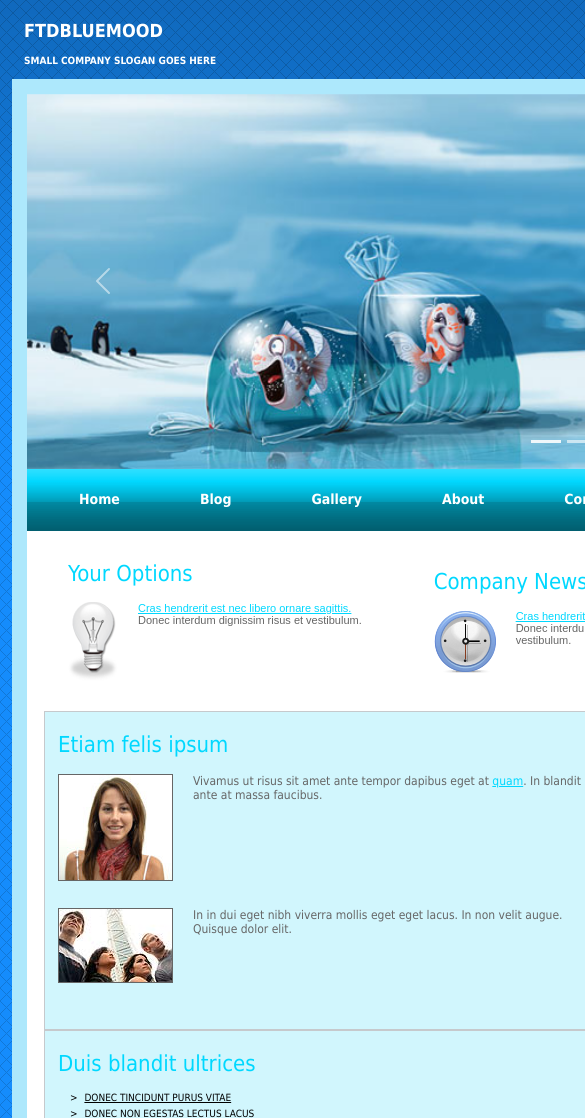
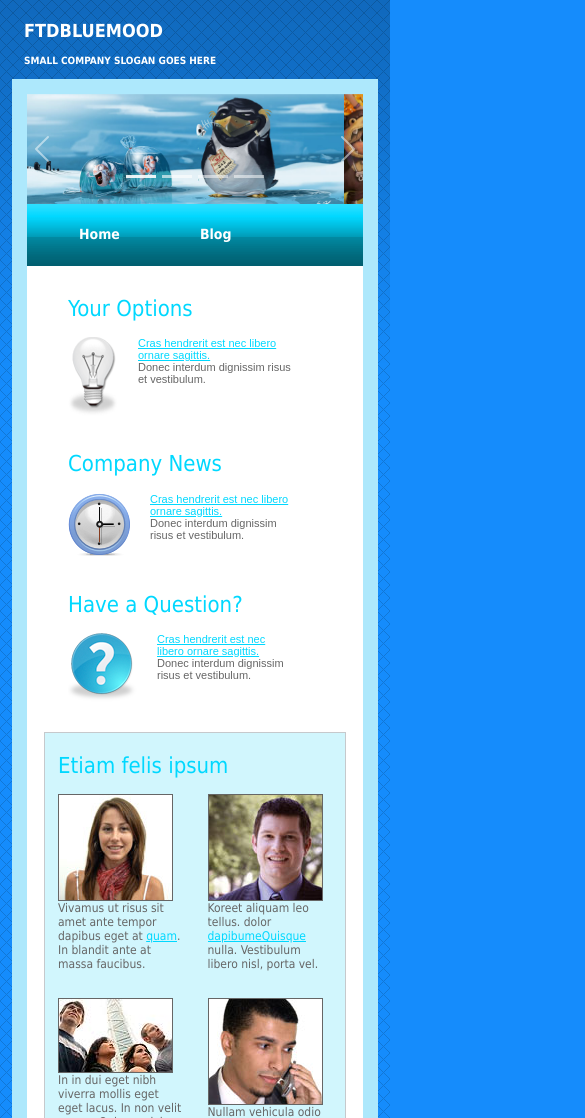
Before and after one commit to Mumu891017/W6_homework, a plain HTML site: page index.html in a window 390 px wide. Shown: the top 1118 px of the page, 585 px wide, since content can reach past the window. Drawn offline with nearby package versions, Linux system fonts and the light colour scheme.

Commit message:
2021 10 24

```diff
--- a/index.html
+++ b/index.html
@@ -97,7 +97,7 @@
             <div class="inside">
               <div class="raw-1 outdent">
                 <div class="row wrapper">
-                  <div class="col-sm-12 col-md-8">
+                  <div class="col-12 col-md-8">
                     <div class="meta1">
                       <div class="box1">
                         <h2 class="row">Etiam felis ipsum</h2>
@@ -144,7 +144,7 @@
 
                     </div>
                   </div>
-                  <div class="col-sm-12 col-md-4">
+                  <div class="col-12 col-md-4">
                     <div class="meta2">
                       <div class="box1">
                         <h2>Duis blandit ultrices</h2>
--- a/styles.css
+++ b/styles.css
@@ -17,15 +17,9 @@ a:visited {
 	color: #00D8FF;
 }
 
-*
-{
-border: 0;
-margin: 0;
-}
-
 body
 {
-	width: 1199px;
+
 	margin: auto;
 	font: 12px Tahoma, Arial, Helvetica, sans-serif;
 	color: #666666;
@@ -39,14 +33,12 @@ body
 #main
 {
 margin: 0 auto;
-
 background: #ADE8FC;
 border: 15px solid #ADE8FC;
 margin-bottom: 30px
 }
 
-#header
-{
+#header{
 width: 998px;
 margin: 0 auto;
 height: 327px;
```
